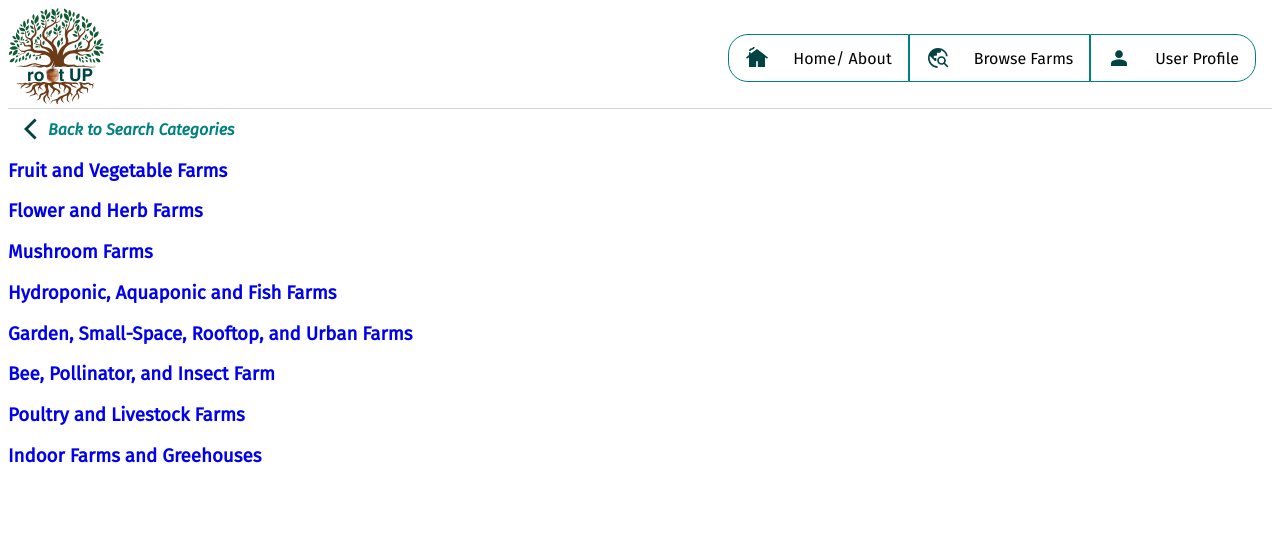
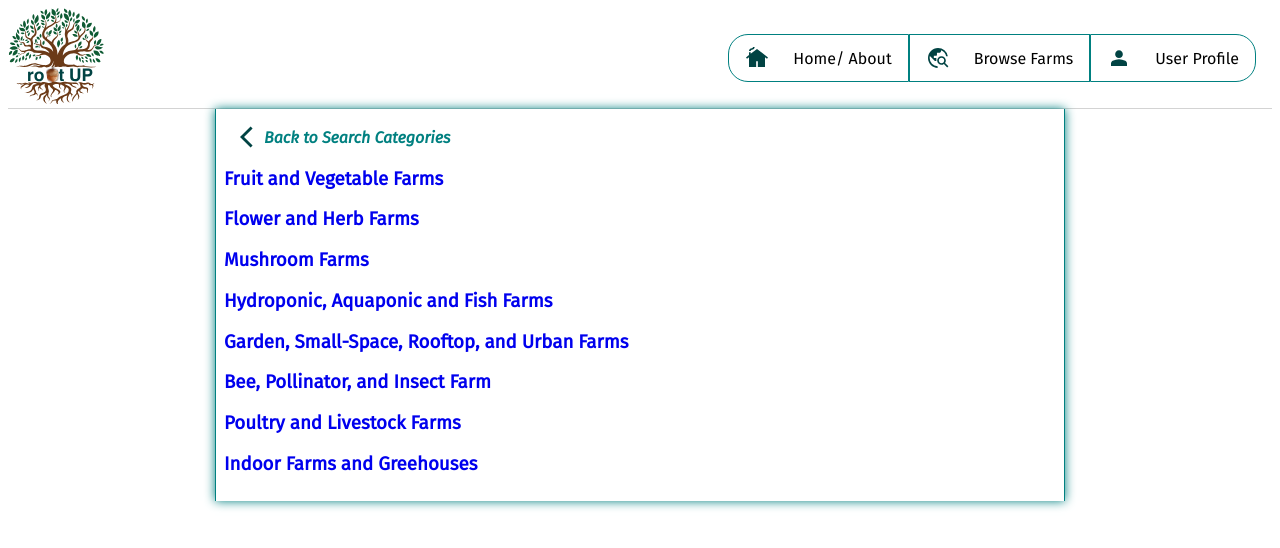
Before and after one commit to karimahcodes/clone-rootup-client, a React (Create React App) app: page /browse/farmtypes in a window 1280 px wide. Shown: the top 548 px of the page. Built offline with nearby package versions, Linux system fonts and the light colour scheme.

Commit message:
add box shadow to all remaining search pages

```diff
--- a/src/Pages/CommunitiesPage/CommunitiesPage.scss
+++ b/src/Pages/CommunitiesPage/CommunitiesPage.scss
@@ -3,7 +3,14 @@
 @use '../../styles/partials/variables' as *;
 
 .communities{
-
+    @include tablet{
+        width: 65vw;
+        margin: 0 auto;
+        border-left: $primary-color solid .025rem;
+        border-right: $primary-color solid .025rem;
+        box-shadow: 0 0 10px rgba($color: $primary-color, $alpha: 1.0);
+        padding: .5rem;
+    }
     &__navlink {
     display: flex;
     text-decoration: none;
--- a/src/Pages/FarmListPage/FarmListPage.scss
+++ b/src/Pages/FarmListPage/FarmListPage.scss
@@ -3,6 +3,15 @@
 @use '../../styles/partials/variables' as *;
 
 .farmList{
+    @include tablet{
+        width: 65vw;
+        margin: .25rem auto;
+        border-left: $primary-color solid .025rem;
+        border-right: $primary-color solid .025rem;
+        box-shadow: 0 0 10px rgba($color: $primary-color, $alpha: 1.0);
+        padding: .5rem;
+    }
+
     &__navlink {
         display: flex;
         text-decoration: none;
--- a/src/Pages/FarmTypesPage/FarmTypesPage.scss
+++ b/src/Pages/FarmTypesPage/FarmTypesPage.scss
@@ -4,6 +4,14 @@
 
 
 .farmTypes{
+    @include tablet{
+        width: 65vw;
+        margin: 0 auto;
+        border-left: $primary-color solid .025rem;
+        border-right: $primary-color solid .025rem;
+        box-shadow: 0 0 10px rgba($color: $primary-color, $alpha: 1.0);
+        padding: .5rem;
+    }
     &__navlink {
         display: flex;
         text-decoration: none;
--- a/src/Pages/RegionsPage/RegionsPage.scss
+++ b/src/Pages/RegionsPage/RegionsPage.scss
@@ -3,6 +3,14 @@
 @use '../../styles/partials/variables' as *;
 
 .regions{
+    @include tablet{
+        width: 65vw;
+        margin: 0 auto;
+        border-left: $primary-color solid .025rem;
+        border-right: $primary-color solid .025rem;
+        box-shadow: 0 0 10px rgba($color: $primary-color, $alpha: 1.0);
+        padding: .5rem;
+    }
     &__navlink {
         display: flex;
         text-decoration: none;
```
Also changed, not shown: src/Pages/FarmSearchPage/FarmSearchPage.scss (line endings or trailing spaces).
